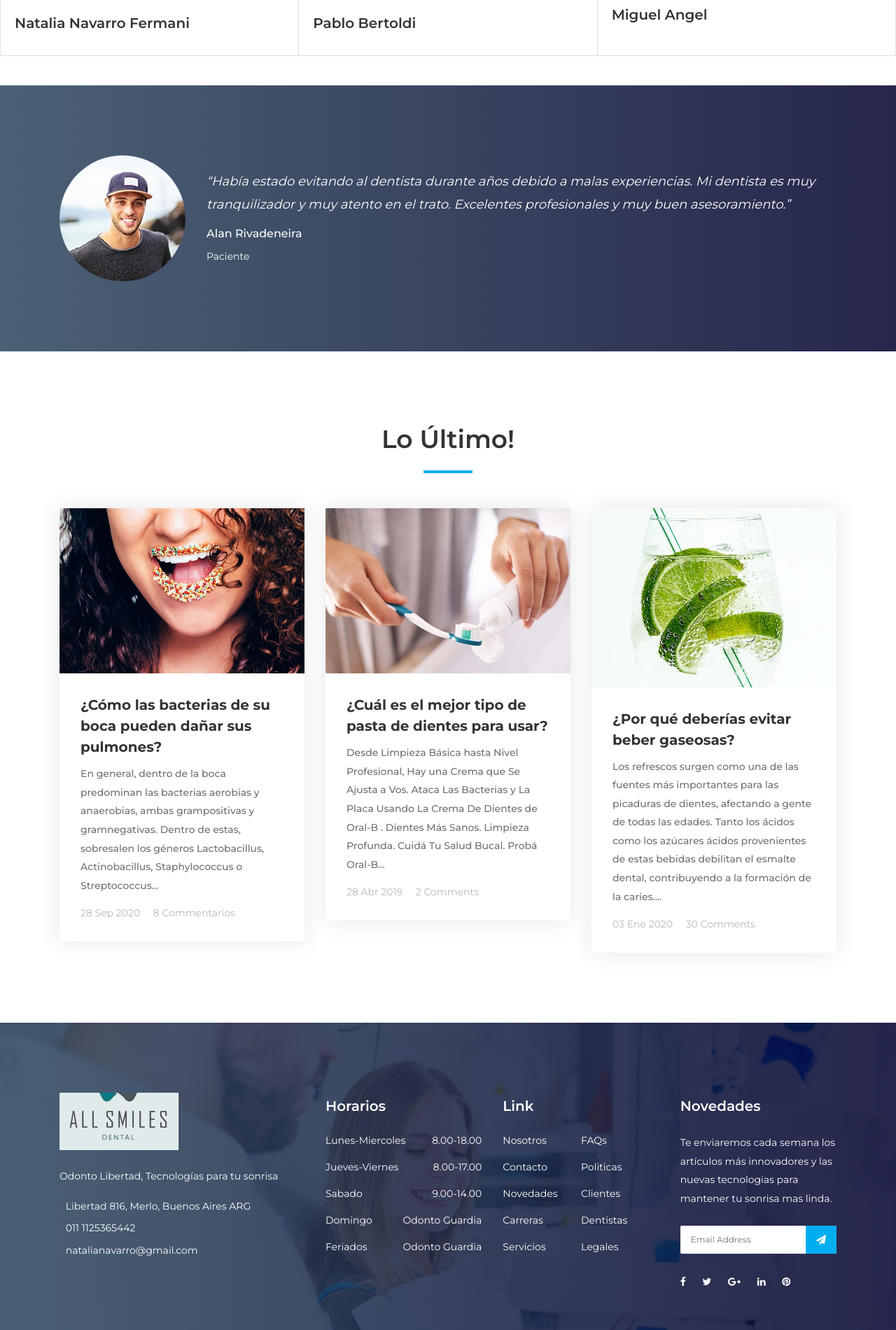
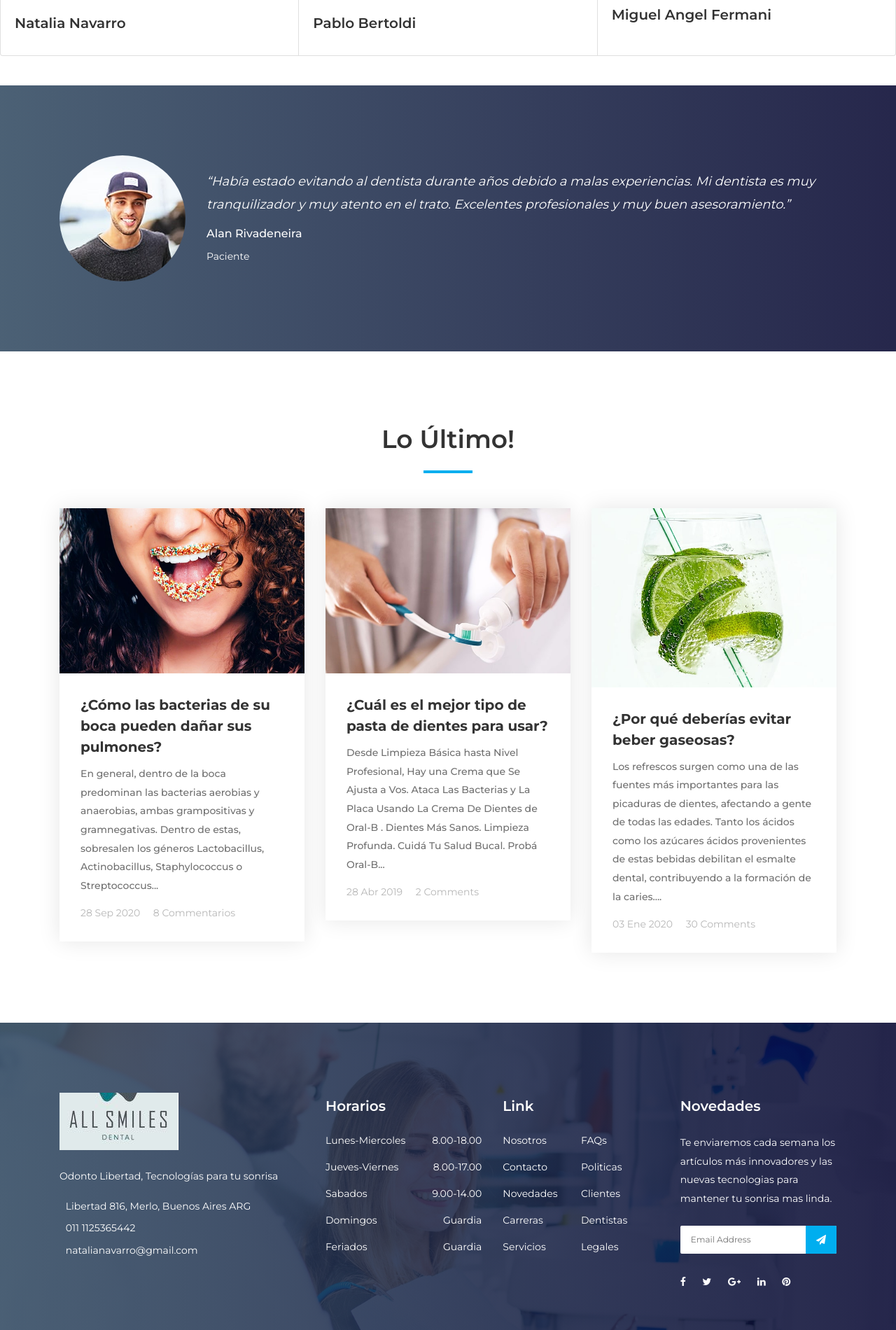
Before and after one commit to afr-ops/drnavarro, a Django app: page / in a window 1280 px wide. Shown: the part 4600-6500 px from the top of the page at 70% size. Run offline with Django 3.2, Linux system fonts and the light colour scheme; some libraries are stand-ins or nearby versions.

Commit message:
modificación arreglos home2

```diff
--- a/website/templates/home.html
+++ b/website/templates/home.html
@@ -529,7 +529,7 @@
           <div class="card">
             <img src="{% static 'website/img/bg-img/11.jpg' %}" class="card-img-top" alt="...">
             <div class="card-body">
-              <h5 class="card-title">Natalia Navarro Fermani</h5>
+              <h5 class="card-title">Natalia Navarro</h5>
               <p class="card-text"></p>
             </div>
           </div>
@@ -545,7 +545,7 @@
           <div class="card">
             <img src="{% static 'website/img/bg-img/9.jpg' %}" class="card-img-top" alt="...">
             <div class="card-body">
-              <h5 class="card-title">Miguel Angel</h5>
+              <h5 class="card-title">Miguel Angel Fermani</h5>
               <p class="card-text"></p>
             </div>
           </div>
@@ -748,9 +748,9 @@
             <ul class="opening-hours">
               <li><span>Lunes-Miercoles</span> <span>8.00-18.00</span></li>
               <li><span>Jueves-Viernes</span> <span>8.00-17.00</span></li>
-              <li><span>Sabado</span> <span>9.00-14.00</span></li>
-              <li><span>Domingo</span> <span>Odonto Guardia</span></li>
-              <li><span>Feriados</span> <span>Odonto Guardia</span></li>
+              <li><span>Sabados</span> <span>9.00-14.00</span></li>
+              <li><span>Domingos</span> <span>Guardia</span></li>
+              <li><span>Feriados</span> <span>Guardia</span></li>
             </ul>
 
           </div>
```
Also changed, not shown: static/website/img/bg-img/11.png (deleted).
